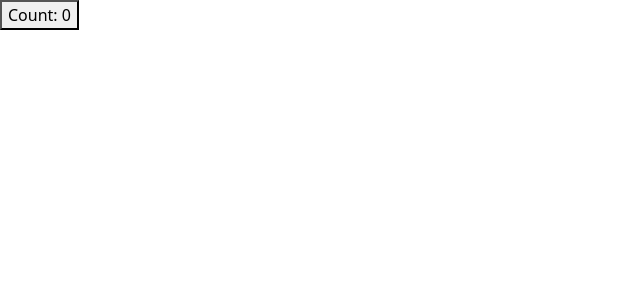
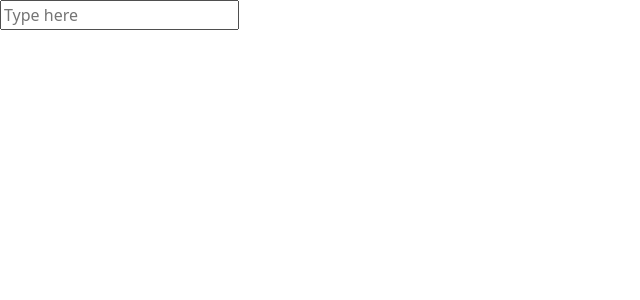
Before and after one commit to huy19712011/vue-docs-01, a Vue app: page / in a window 1280 px wide. Shown: the top 300 px of the page, without its empty margins (0-640 px from the left). Built offline with nearby package versions, Linux system fonts and the light colour scheme.

Commit message:
4. Form Binding using v-model

```diff
--- a/src/App.vue
+++ b/src/App.vue
@@ -1,10 +1,15 @@
 <script setup>
 import { reactive, ref } from "vue";
 
+const text = ref("");
+
+/*
+// 3. Event Listeners
 const count = ref(0);
 const increment = () => {
   count.value++;
 };
+*/
 
 /*
 // 2. Attribute Binding
@@ -24,8 +29,15 @@ message.value = "Changed!";
 </script>
 
 <template>
+  <input
+    v-model="text"
+    placeholder="Type here"
+  />
+  <p>{{ text }}</p>
+
+  <!-- 3
   <button @click="increment">Count: {{ count }}</button>
-
+ -->
   <!-- 2
   <h1 :class="titleClass">Make me red</h1>
  -->
```
